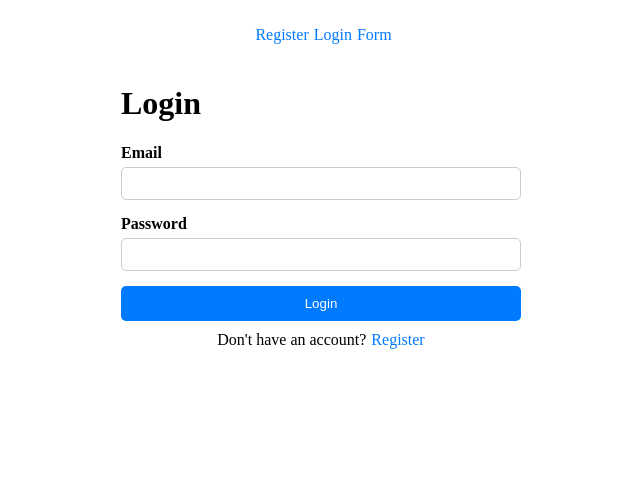
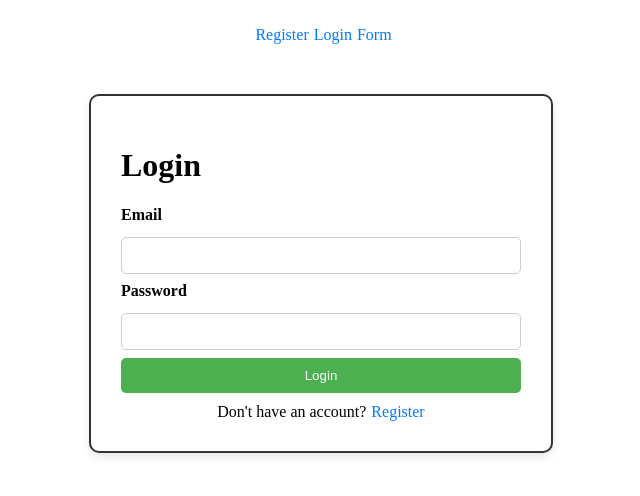
Before and after one commit to Ruthwik182003/react_auth_forms, a React (Vite) app in the folder client/: page /#/login in a window 1280 px wide. Shown: the top 496 px of the page, without its empty margins (319-959 px from the left). Built offline with nearby package versions, Linux system fonts and the light colour scheme.

Commit message:
initial commit

```diff
--- a/client/src/pages/Auth.css
+++ b/client/src/pages/Auth.css
@@ -1,14 +1,41 @@
 .container {
-  max-width: 400px;
-  margin: auto;
-  padding: 20px;
+  max-width: 400px;        /* box width */
+  margin: 50px auto;       /* center horizontally & add top margin */
+  padding: 30px;           /* inner spacing */
+  border: 2px solid #333;  /* visible border */
+  border-radius: 10px;     /* rounded corners */
+  box-shadow: 0 4px 10px rgba(0, 0, 0, 0.1); /* subtle shadow */
+  background-color: #fff;  /* white background */
 }
 
-.form {
-  display: flex;
-  flex-direction: column;
-  gap: 15px; /* space between fields */
+.form input {
+  width: 100%;             /* full width input fields */
+  padding: 10px;
+  margin: 8px 0;
+  border: 1px solid #ccc;
+  border-radius: 5px;
 }
+
+.button {
+  width: 100%;
+  padding: 10px;
+  background-color: #4CAF50;
+  color: white;
+  border: none;
+  border-radius: 5px;
+  cursor: pointer;
+}
+
+.button:hover {
+  background-color: #45a049;
+}
+
+.error {
+  color: red;
+  font-size: 0.85rem;
+  margin-top: 3px;
+}
+
 
 .form div {
   display: flex;
@@ -28,24 +55,6 @@ label {
   border-radius: 5px;
 }
 
-.error {
-  font-size: 12px;
-  color: red;
-}
-
-.button {
-  background-color: #007bff;
-  color: white;
-  padding: 10px;
-  border: none;
-  border-radius: 5px;
-  cursor: pointer;
-}
-
-.button:hover {
-  background-color: #0056b3;
-}
-
 .nav {
   margin-top: 10px;
   text-align: center;
```
